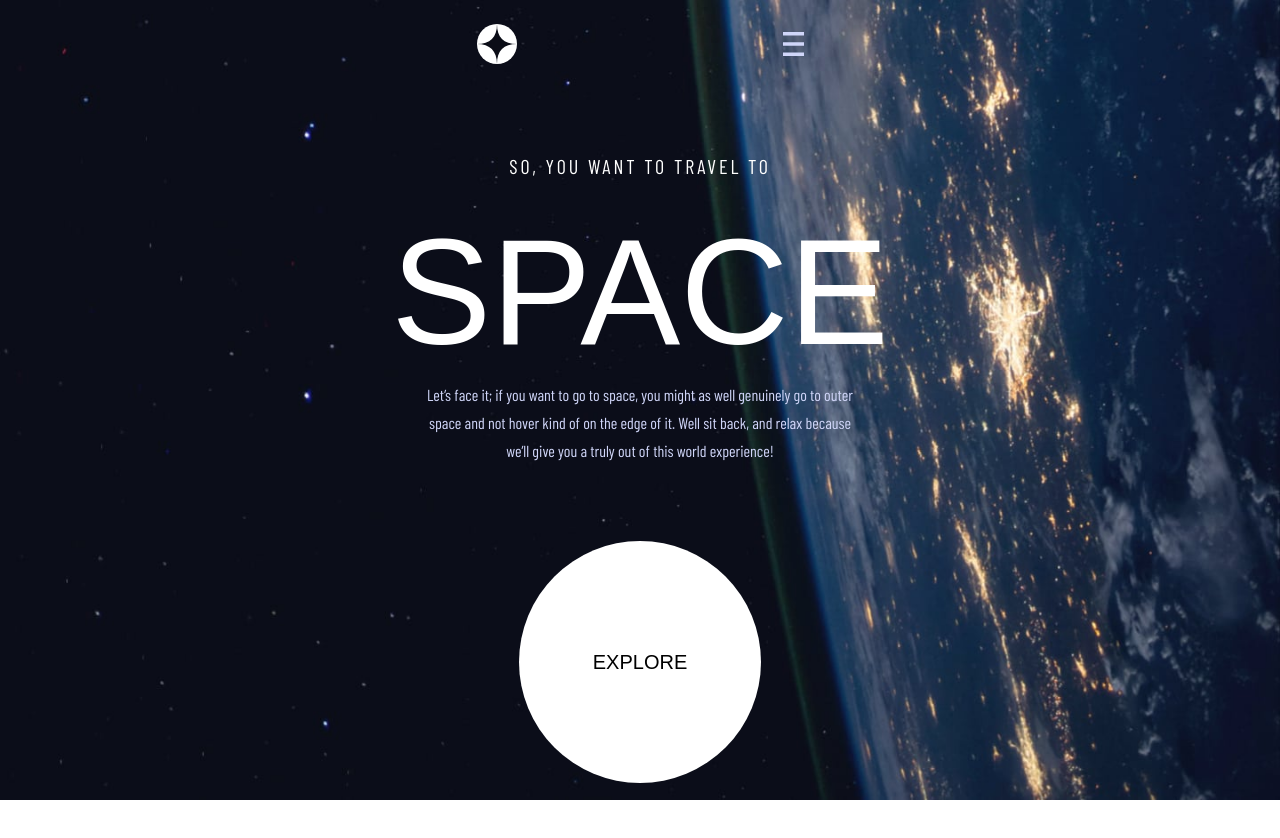
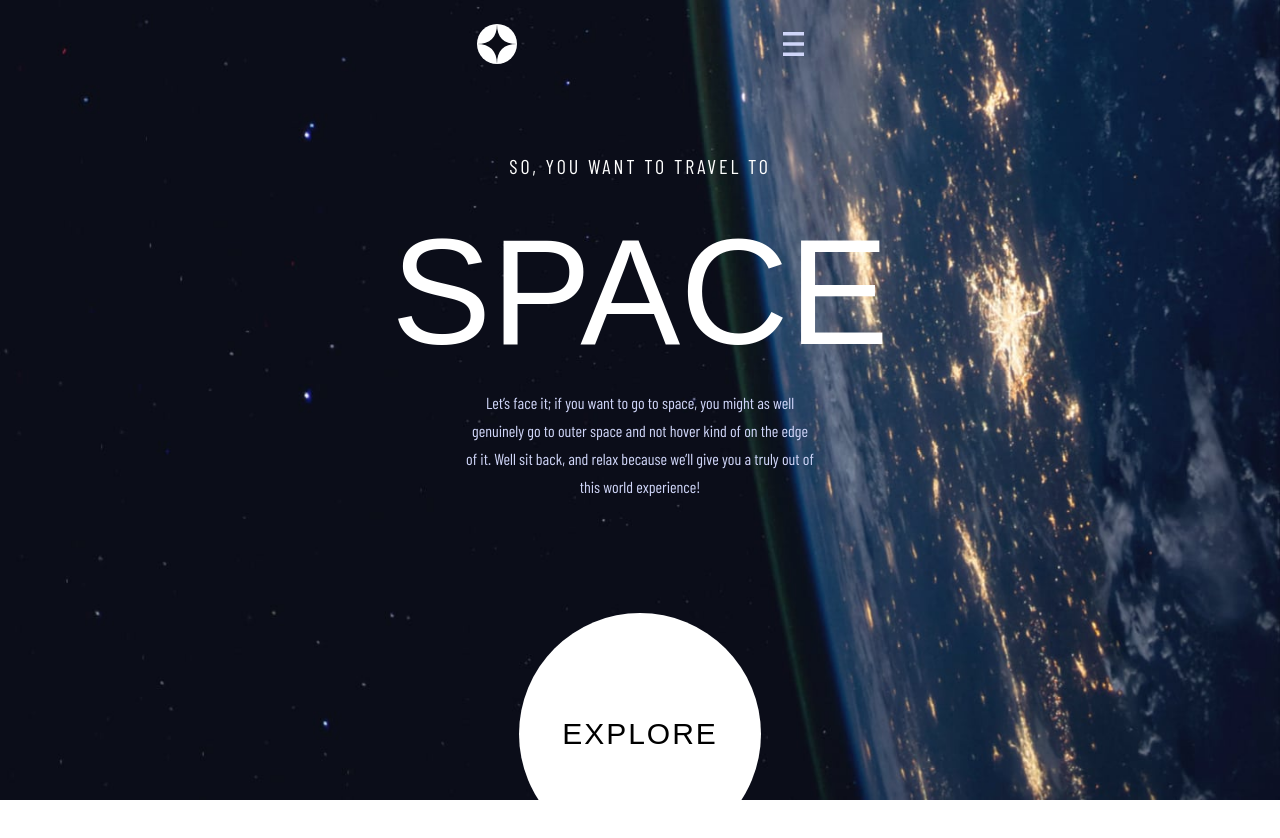
Before and after one commit to Jasminvillatoro/space-tourism, a Next.js app: page / in a window 1280 px wide. Shown: the top 838 px of the page. Before the commit the page ends 800 px from the top, so only its background shows below. Built offline with nearby package versions, Linux system fonts and the light colour scheme; a web font is replaced by a local one.

Commit message:
Tablet view css

```diff
--- a/src/components/HeroText.tsx
+++ b/src/components/HeroText.tsx
@@ -4,8 +4,8 @@ export const HeroText = () => {
       <h2 className='font-barlow tracking-[0.144em] mt-12 mb-2 text-base font-thin md:text-xl md:mb-0'>
         SO, YOU WANT TO TRAVEL TO
       </h2>
-      <h1 className='text-[5rem] md:text-[150px] md:m-0 md:p-0'>SPACE</h1>
-      <p className='font-barlow font-thin text-base leading-[1.6rem] text-center p-2 text-[#d0d6f9] md:leading-7 md:w-[444px] md:h-[112px] md:-mt-8'>
+      <h1 className='text-[5rem] md:text-[150px] md:-mb-6'>SPACE</h1>
+      <p className='font-barlow font-thin text-base leading-[1.6rem] text-center p-2 text-[#d0d6f9] md:leading-7 md:w-[444px] md:h-[112px] md:p-12 md:-mt-10'>
         Let’s face it; if you want to go to space, you might as well genuinely
         go to outer space and not hover kind of on the edge of it. Well sit
         back, and relax because we’ll give you a truly out of this world
--- a/src/components/HomeCircle.tsx
+++ b/src/components/HomeCircle.tsx
@@ -1,6 +1,6 @@
 export const HomeCircle = () => {
   return (
-    <div className='w-[9.375rem] h-[9.375rem] bg-white rounded-full   text-black flex items-center justify-center mx-auto text-xl mt-14 md:w-[15.1rem] md:h-[15.1rem]'>
+    <div className='w-[9.375rem] h-[9.375rem] bg-white rounded-full text-black flex items-center justify-center mx-auto text-xl mt-14 md:text-3xl md:tracking-[2px]   md:w-[15.1rem] md:h-[15.1rem] md:mt-40'>
       EXPLORE
     </div>
   );
```
